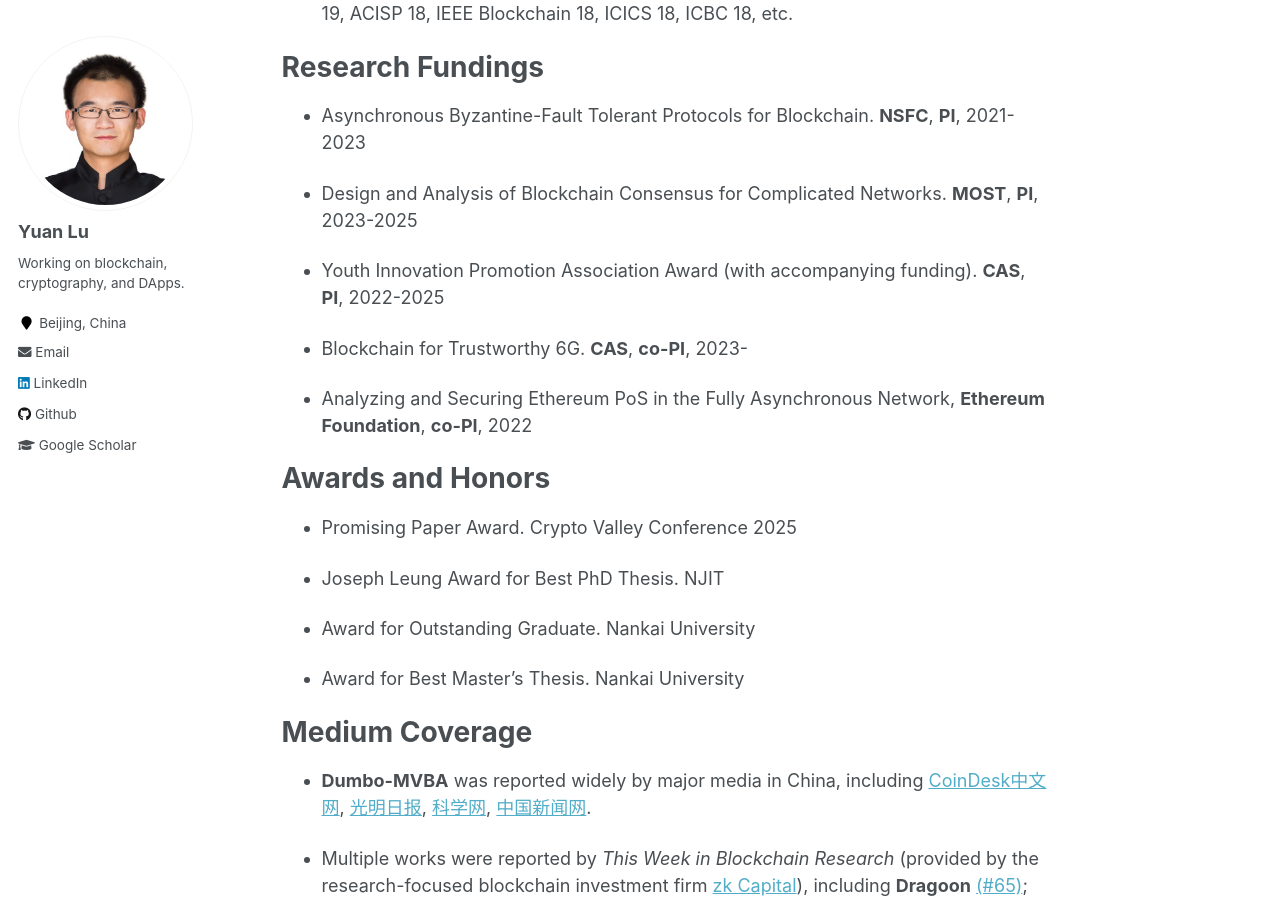
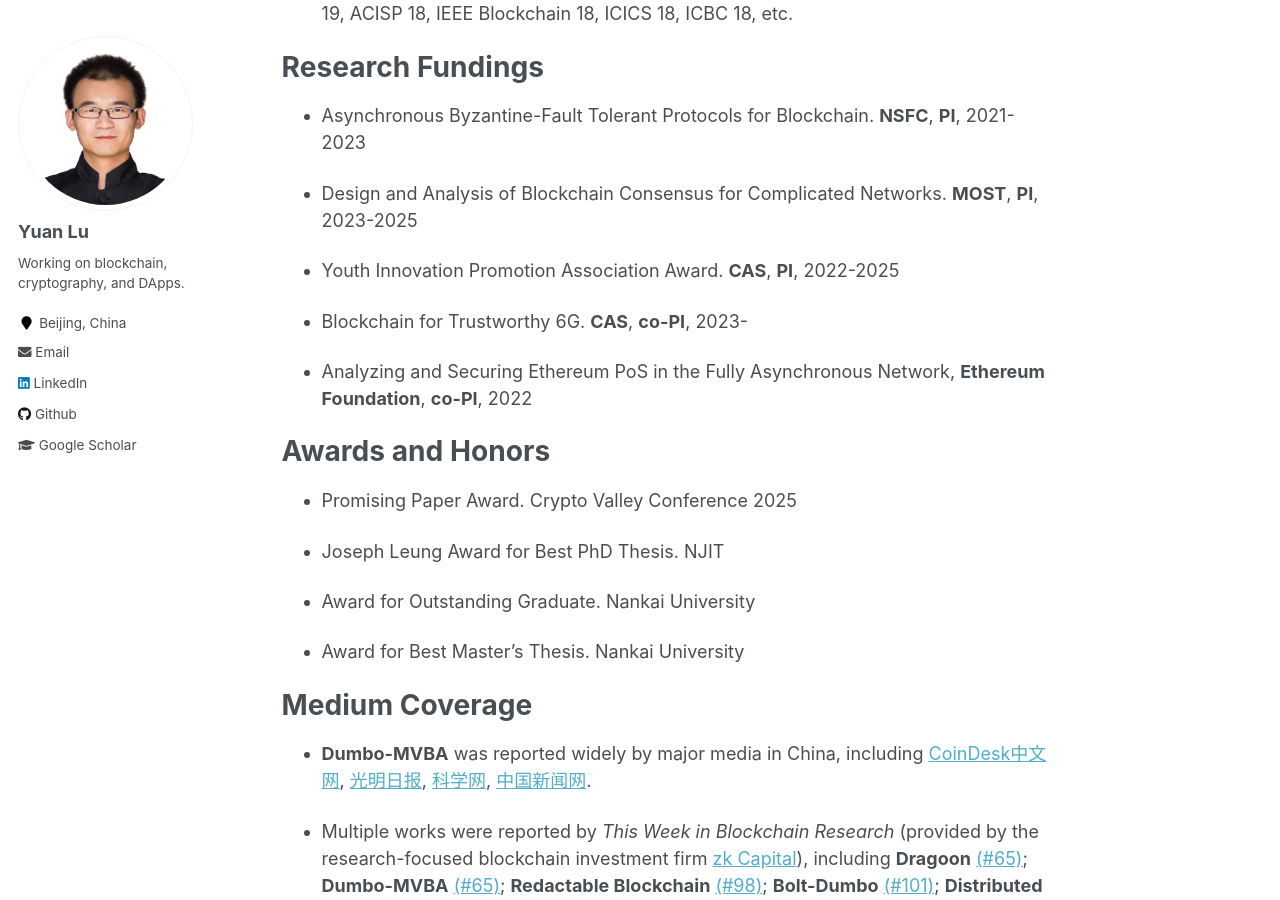
Before and after one commit to yylluu/yylluu.github.io, a Jekyll site: the page built from _pages/about.md, in a window 1280 px wide and 900 px high, scrolled down 2272 px. Built offline with Jekyll 4.4.1, drawn with Linux system fonts in a browser that asks for light colours.

Commit message:
Update about.md

```diff
--- a/_pages/about.md
+++ b/_pages/about.md
@@ -72,7 +72,7 @@ Research Fundings
 
 - Design and Analysis of Blockchain Consensus for Complicated Networks. **MOST**, **PI**, 2023-2025
 
-- Youth Innovation Promotion Association Award (with accompanying funding). **CAS**, **PI**, 2022-2025
+- Youth Innovation Promotion Association Award. **CAS**, **PI**, 2022-2025
 
 - Blockchain for Trustworthy 6G. **CAS**, **co-PI**, 2023-
 
```
